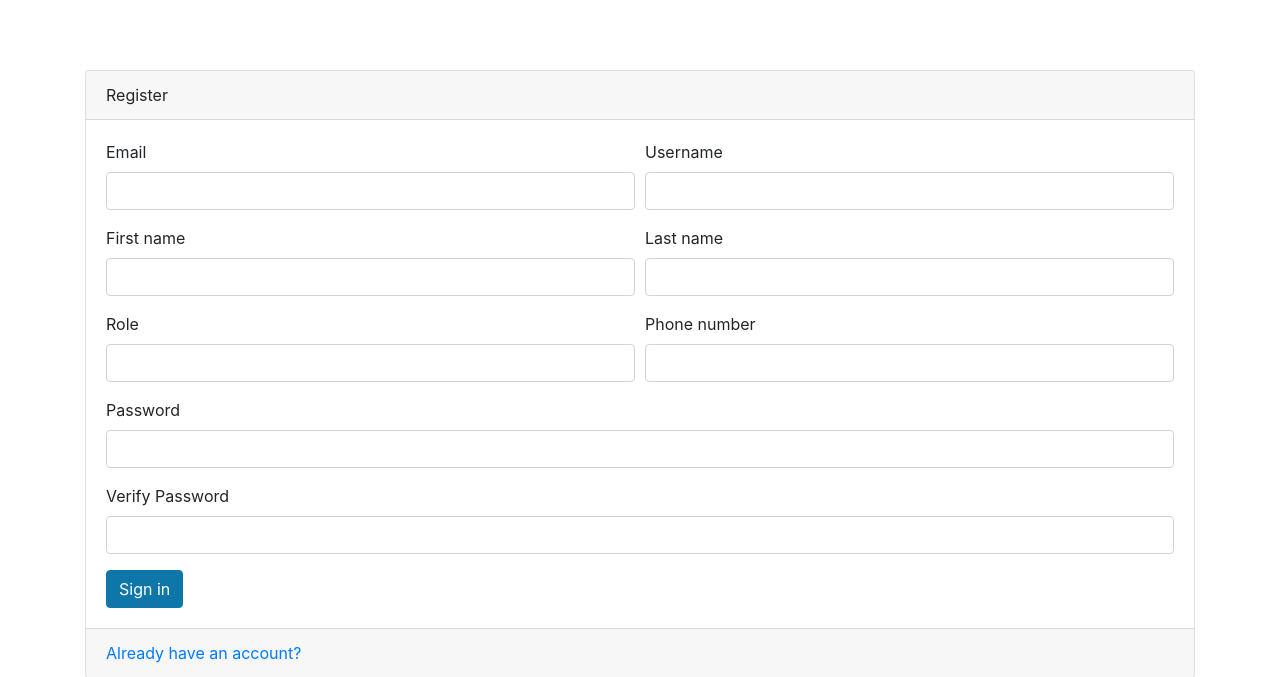
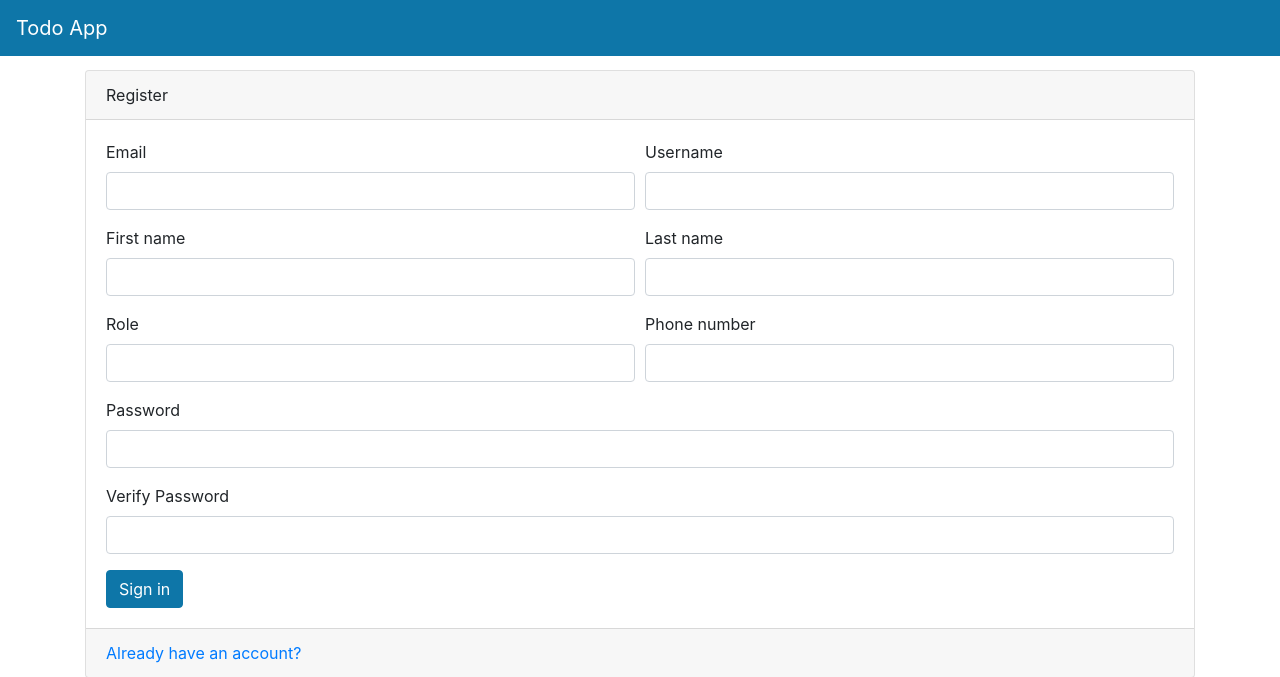
Before and after one commit to hr1shabh/fastapi_basics, a FastAPI app: page /auth/register-page in a window 1280 px wide. Shown: the top 677 px of the page. Run offline with FastAPI, Linux system fonts and the light colour scheme; some libraries are stand-ins or nearby versions.

Commit message:
added basic front end templates for navbar, todo-page and add todo

```diff
--- a/TodoApp/static/js/base.js
+++ b/TodoApp/static/js/base.js
@@ -1,6 +1,7 @@
     // Add Todo JS
     const todoForm = document.getElementById('todoForm');
     if (todoForm) {
+    console.log("----------------")
         todoForm.addEventListener('submit', async function (event) {
             event.preventDefault();
 
@@ -14,9 +15,10 @@
                 priority: parseInt(data.priority),
                 complete: false
             };
+            console.log("I am here")
 
             try {
-                const response = await fetch('/todos/todo', {
+                const response = await fetch('/todos/todo/create_todo', {
                     method: 'POST',
                     headers: {
                         'Content-Type': 'application/json',
@@ -27,6 +29,8 @@
 
                 if (response.ok) {
                     form.reset(); // Clear the form
+                        window.location.href = '/todos/todo-page';
+
                 } else {
                     // Handle error
                     const errorData = await response.json();
--- a/TodoApp/templates/layout.html
+++ b/TodoApp/templates/layout.html
@@ -7,6 +7,8 @@
     <title>TodoAPP</title>
 </head>
 <body>
+{% include 'navbar.html' %}
+
 {% block content %}
 
 {% endblock %}
--- /dev/null
+++ b/TodoApp/templates/navbar.html
@@ -0,0 +1,24 @@
+<div>
+    <nav class="navbar navbar-expand-md navbar-dark main-color fixed-top">
+        <a class="navbar-brand" href="#">Todo App</a>
+        <button class="navbar-toggler" type="button" data-toggle="collapse" data-target="#navbarNav" aria-controls="navbarNav" aria-expanded="false" aria-label="Toggle navigation">
+            <span class="navbar-toggler-icon"></span>
+        </button>
+        <div class="collapse navbar-collapse" id="navbarNav">
+            <ul class="navbar-nav">
+                {%if user%}
+                <li class="nav-item active">
+                    <a class="nav-link" href="/todos/todo-page">Home</a>
+                </li>
+                {% endif %}
+            </ul>
+            <ul class="navbar-nav ml-auto">
+                {% if user %}
+                <li class="navbar-item m-1">
+                    <a type="button" class="btn btn-outline-light" onclick="logout()">logout</a>
+                </li>
+                {% endif %}
+            </ul>
+        </div>
+    </nav>
+</div>
```
Also changed, not shown: TodoApp/routers/todos.py (+11 -0 lines), TodoApp/templates/add-todo.html (added, +34 -0 lines).
